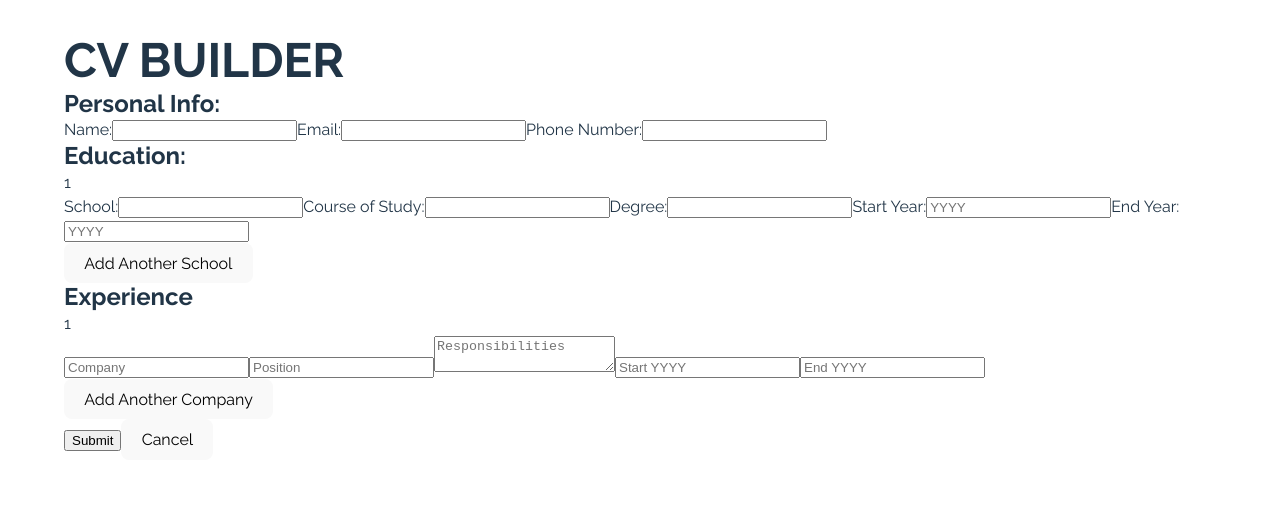
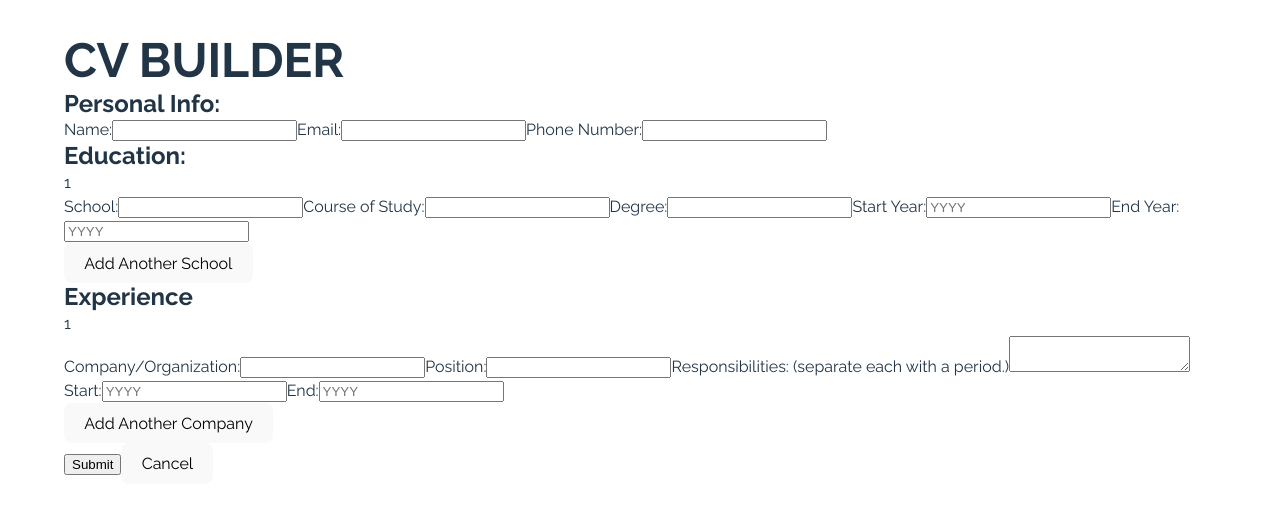
Before and after one commit to MooseCowBear/odin-cv-app, a React (Vite) app: page / in a window 1280 px wide. Shown: the top 514 px of the page. Built offline with nearby package versions, Linux system fonts and the light colour scheme.

Commit message:
extract experience portion of form into its own component

```diff
--- /dev/null
+++ b/src/components/ExperienceFields.jsx
@@ -0,0 +1,70 @@
+import PropTypes from "prop-types";
+
+export function ExperienceFields({ experienceInputs, updateFields }) {
+  const handleFormChange = (index, event) => {
+    let data = [...experienceInputs];
+    data[index][event.target.name] = event.target.value;
+    updateFields(data);
+  };
+
+  const addExperienceFields = () => {
+    let newField = {
+      company: "",
+      position: "",
+      responsibilities: "",
+      start: "",
+      end: "",
+    };
+    updateFields([...experienceInputs, newField]);
+  };
+
+  return (
+    <div>
+      <p>{experienceInputs.length}</p>
+      {experienceInputs.map((elem, index) => {
+        return (
+          <div key={index}>
+            <label>Company/Organization:</label>
+            <input
+              name="company"
+              value={elem.company}
+              onChange={(e) => handleFormChange(index, e)}
+            />
+            <label>Position:</label>
+            <input
+              name="position"
+              value={elem.position}
+              onChange={(e) => handleFormChange(index, e)}
+            />
+            <label>Responsibilities: (separate each with a period.)</label>
+            <textarea
+              name={"responsibilities"}
+              value={elem.responsibilities}
+              onChange={(e) => handleFormChange(index, e)}
+            />
+            <label>Start:</label>
+            <input
+              name={"start"}
+              placeholder="YYYY"
+              value={elem.start}
+              onChange={(e) => handleFormChange(index, e)}
+            />
+            <label>End:</label>
+            <input
+              name={"end"}
+              placeholder="YYYY"
+              value={elem.end}
+              onChange={(e) => handleFormChange(index, e)}
+            />
+          </div>
+        );
+      })}
+      <button onClick={addExperienceFields}>Add Another Company</button>
+    </div>
+  );
+}
+
+ExperienceFields.propTypes = {
+  experienceInputs: PropTypes.array.isRequired,
+  updateFields: PropTypes.func.isRequired
+};
--- a/src/components/Form.jsx
+++ b/src/components/Form.jsx
@@ -2,6 +2,7 @@ import PropTypes from "prop-types";
 import { useState } from "react";
 import { EducationFields } from "./EducationFields";
 import { PersonalFields } from "./PersonalFields";
+import { ExperienceFields } from "./ExperienceFields";
 
 export function Form({
   general,
@@ -34,23 +35,6 @@ export function Form({
         ]
   );
 
-  const addExperienceFields = () => {
-    let newField = {
-      company: "",
-      position: "",
-      responsibilities: "",
-      start: "",
-      end: "",
-    };
-    setExperienceInputFields([...experienceInputFields, newField]);
-  };
-
-  const handleExperienceFormChange = (index, event) => {
-    let data = [...experienceInputFields];
-    data[index][event.target.name] = event.target.value;
-    setExperienceInputFields(data);
-  };
-
   const isEmpty = (object) => {
     for (const [ , value] of Object.entries(object)) {
       if (value !== "") {
@@ -60,7 +44,6 @@ export function Form({
     return true;
   }
 
-  // for component...
   const updateEducationFields = (newValue) => {
     setEducationInputFields(newValue);
   }
@@ -69,7 +52,9 @@ export function Form({
     setPersonalInfo(newValue);
   }
 
-  // end callbacks for components
+  const updateExperienceFields = (newValue) => {
+    setExperienceInputFields(newValue);
+  }
 
   const submitForm = (e) => {
     e.preventDefault();
@@ -100,46 +85,10 @@ export function Form({
       />
 
       <h2>Experience</h2>
-      <div>
-        <p>{experienceInputFields.length}</p>
-        {experienceInputFields.map((elem, index) => {
-          return (
-            <div key={index}>
-              <input
-                name="company"
-                placeholder="Company"
-                value={elem.company}
-                onChange={(e) => handleExperienceFormChange(index, e)}
-              />
-              <input
-                name="position"
-                placeholder="Position"
-                value={elem.position}
-                onChange={(e) => handleExperienceFormChange(index, e)}
-              />
-              <textarea
-                name={"responsibilities"}
-                placeholder="Responsibilities"
-                value={elem.responsibilities}
-                onChange={(e) => handleExperienceFormChange(index, e)}
-              />
-              <input
-                name={"start"}
-                placeholder="Start YYYY"
-                value={elem.start}
-                onChange={(e) => handleExperienceFormChange(index, e)}
-              />
-              <input
-                name={"end"}
-                placeholder="End YYYY"
-                value={elem.end}
-                onChange={(e) => handleExperienceFormChange(index, e)}
-              />
-            </div>
-          );
-        })}
-        <button onClick={addExperienceFields}>Add Another Company</button>
-      </div>
+      <ExperienceFields
+        experienceInputs={experienceInputFields}
+        updateFields={updateExperienceFields}
+      />
 
       <input type="submit" onClick={submitForm} />
       <button onClick={cancelForm}>Cancel</button>
```
